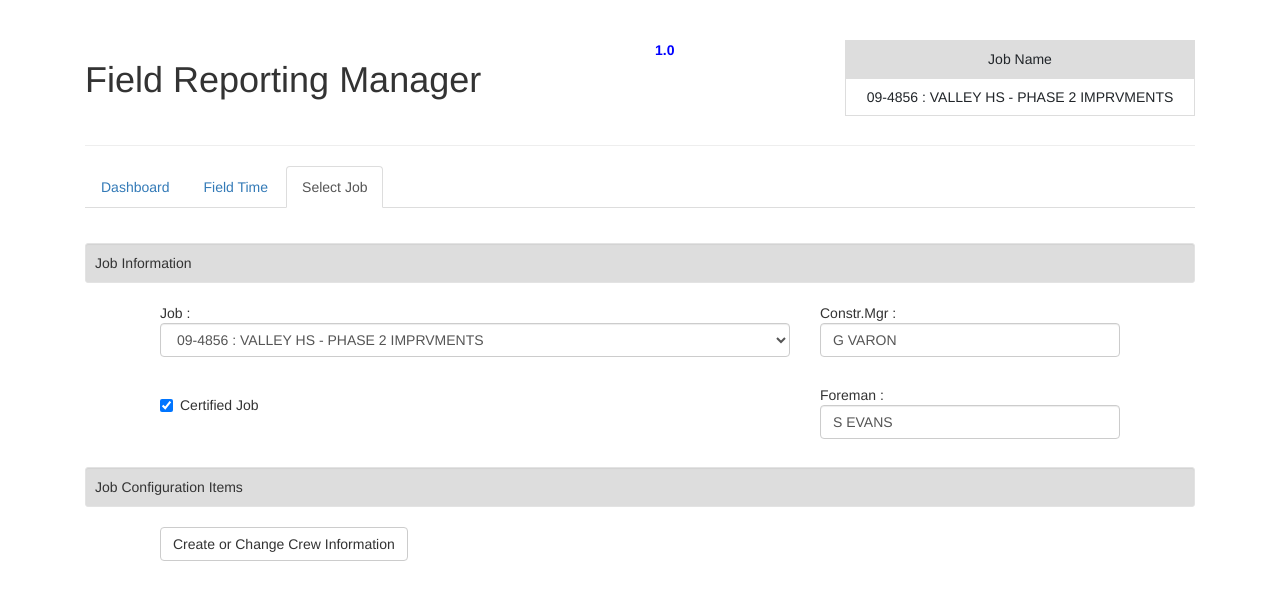
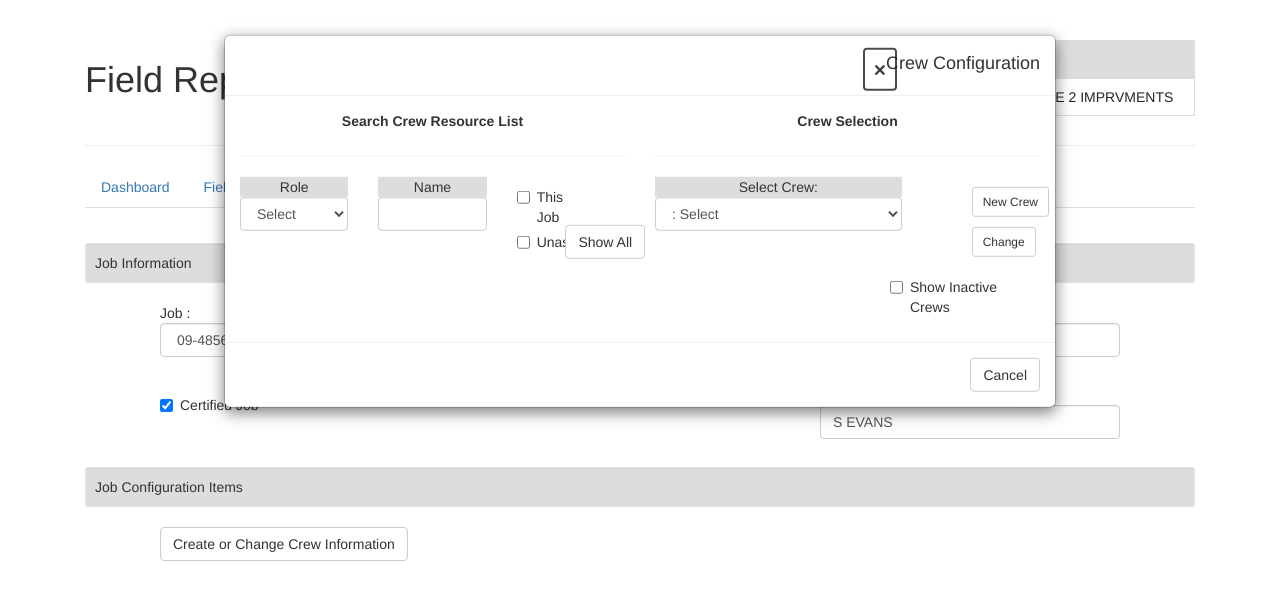
Before and after one commit to saheeraAshmar/SampleAngular, an Angular app in the folder FieldMan/: page /selectJob in a window 1280 px wide. Both pictures are taken after a click on the button "Create or Change Crew Information". Shown: the top 600 px of the page. Built offline with nearby package versions, Linux system fonts and the light colour scheme.

Commit message:
Open Popup

```diff
--- a/FieldMan/src/app/crew-config/crew-config.component.html
+++ b/FieldMan/src/app/crew-config/crew-config.component.html
@@ -1,7 +1,8 @@
-<div class="modal-dialog" style="width: 1300px;">
-  <div class="modal-content" >
+<!-- <div class="modal-dialog" style="width: 1300px;"> -->
+<!-- <ng-template #content let-c="close" let-d="dismiss"> -->
+  <!-- <div class="modal-content" > -->
      <div class="modal-header">
-       <button type="button" class="close" (click)="close()" >&times;</button>
+       <button type="button" class="close" (click)="activeModal.dismiss('Cross click')" >&times;</button>
        <h4 class="modal-title">Crew Configuration</h4>
      </div>
      <div class="modal-body">
@@ -83,7 +84,8 @@
         </div>
      </div>
      <div class="modal-footer">
-       <button type="button" class="btn btn-default" (click)="close()" >Cancel</button>
+       <button type="button" class="btn btn-default" (click)="activeModal.close('Close click')" >Cancel</button>
      </div>
-   </div>
-</div>
+   <!-- </div> -->
+<!-- </ng-template> -->
+<!-- </div> -->
--- a/FieldMan/src/app/crew-config/crew-config.component.ts
+++ b/FieldMan/src/app/crew-config/crew-config.component.ts
@@ -1,4 +1,4 @@
-import { Component, OnInit } from '@angular/core';
+import { Component, OnInit ,ViewEncapsulation } from '@angular/core';
 import { ManageCrewComponent } from '../manage-crew/manage-crew.component';
 import { Crew } from '../BusinessModel/crew';
 import {NgbModal, NgbActiveModal} from '@ng-bootstrap/ng-bootstrap';
@@ -6,7 +6,15 @@ import {NgbModal, NgbActiveModal} from '@ng-bootstrap/ng-bootstrap';
 @Component({
   selector: 'app-crew-config',
   templateUrl: './crew-config.component.html',
-  styles: []
+  encapsulation: ViewEncapsulation.None,
+  styles: [`
+    @media screen {
+        .modal-adaptive .modal-lg {
+            width: 65% !important;
+            max-width: calc(90%);
+            opacity: 1 !important;
+        }
+        `]
 })
 export class CrewConfigComponent{
   Roles=[];
@@ -27,11 +35,6 @@ export class CrewConfigComponent{
       new Crew("01-1000.003","Crew3",8,true),
       new Crew("01-1000.004","Crew4",8,true)
     ];
-
-   // alert("Opening");
-
-
-
   }
 
 
@@ -39,24 +42,14 @@ export class CrewConfigComponent{
   OpenManageCrew(flag):void{
 
     if(flag){
-    //  this.dialogService.addDialog(ManageCrewComponent,{
-    //     CrewId:""
-    //  });
   }
     else{
       if(this.SelectedCrew==""){
         alert("Select a Crew for Updation")
         return;
       }
-    //  this.dialogService.addDialog(ManageCrewComponent,{
-    //     CrewId:this.SelectedCrew,
-    //   })
+
     }
   }
-  // confirm() {
-  //   // we set dialog result as true on click on confirm button,
-  //   // then we can get dialog result from caller code
-  //   this.result = true;
-  //   this.close();
-  // }
+
 }
--- a/FieldMan/src/app/select-job/select-job.component.ts
+++ b/FieldMan/src/app/select-job/select-job.component.ts
@@ -36,10 +36,8 @@ export class SelectJobComponent implements OnInit{
   }
 
   OpenCrewConfig(){
-    alert("1");
-    let options: NgbModalOptions = {windowClass: 'modal-opened'};
-    const modalRef = this.modalService.open(CrewConfigComponent);
-   alert("2");
+    let options: NgbModalOptions = {backdrop:'static',size: 'lg',centered: true, windowClass: 'modal-adaptive modal-opened'};
+    const modalRef = this.modalService.open(CrewConfigComponent,options);
 
   }
 }
--- a/FieldMan/src/styles.css
+++ b/FieldMan/src/styles.css
@@ -1 +1,9 @@
 /* You can add global styles to this file, and also import other style files */
+.modal-opened{
+    opacity: 1 !important;
+}
+
+.modal-Open-Large {
+    max-width: 90%;
+    opacity: 1 !important;
+}
```
